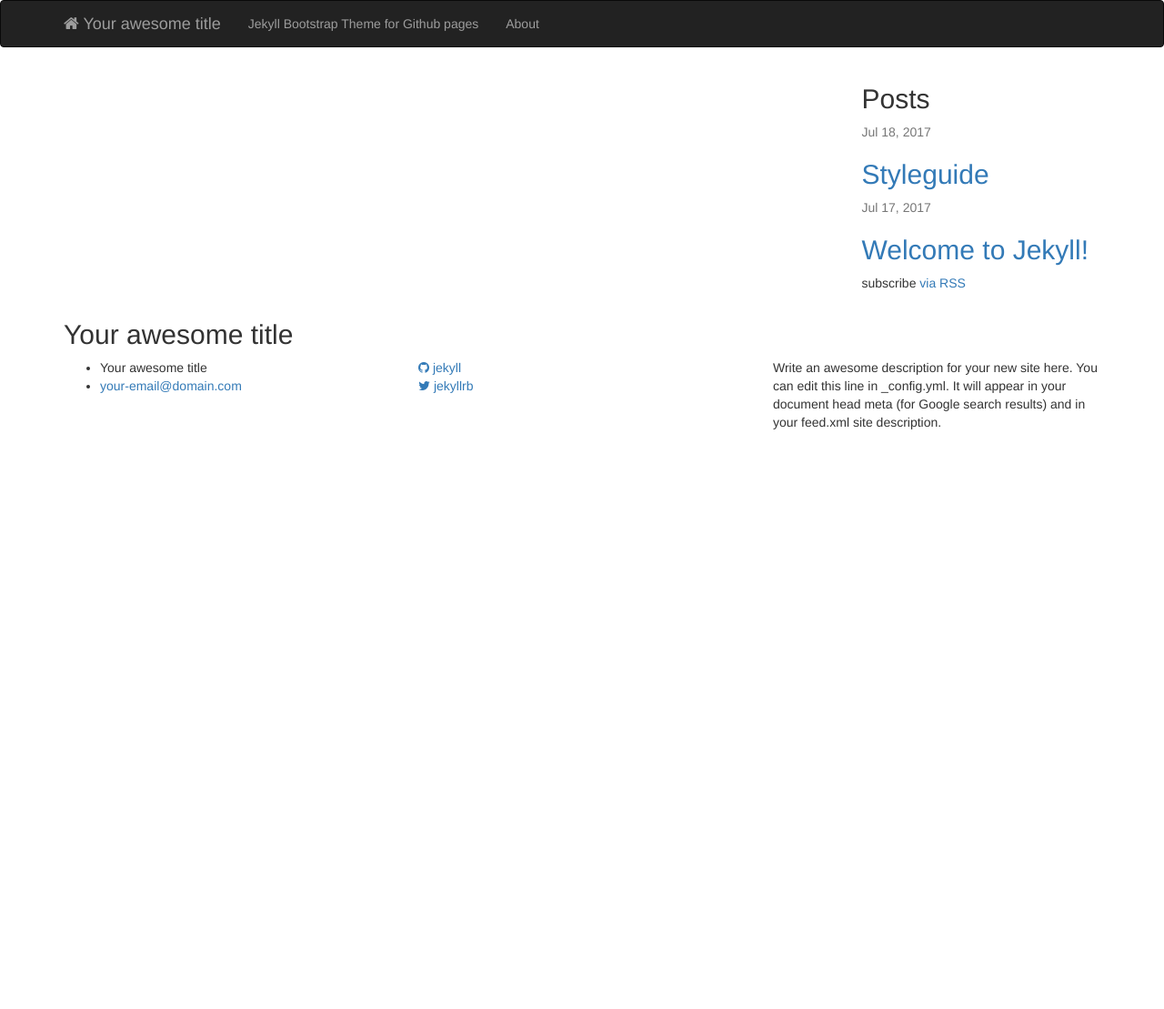
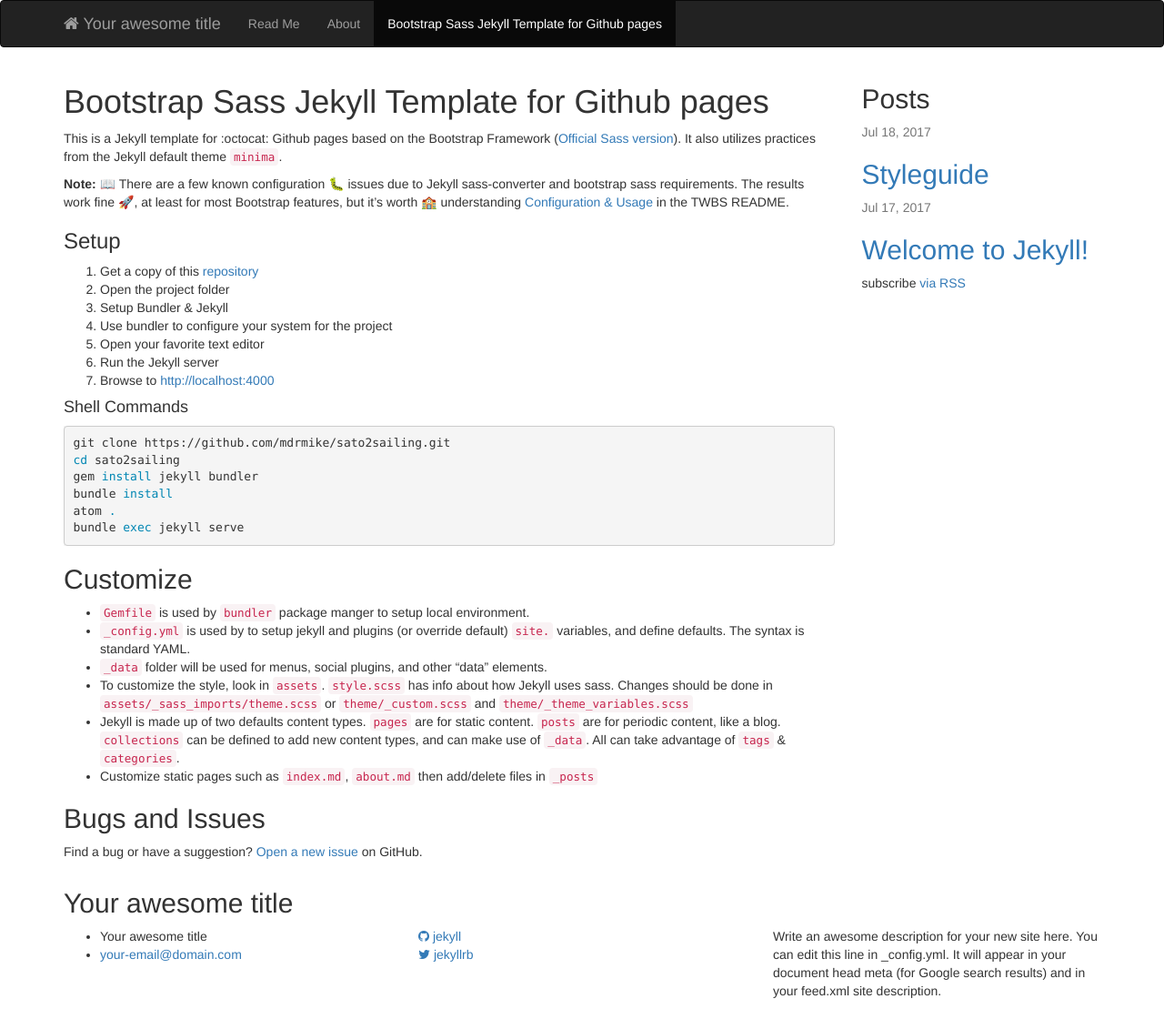
Before and after one commit to mdrmike/sato2sailing, a Jekyll site: the page built from index.md, in a window 1280 px wide. Shown: the whole page at 91% size. Built offline with Jekyll 4.4.1, drawn with Linux system fonts in a browser that asks for light colours; emoji names are drawn with the system emoji font; our own code applies the rules of GitHub Pages for plain Markdown files; before the commit the page ends 900 px from its top, so only the background shows below that.

Commit message:
:memo: Project documentation

````diff
--- a/index.md
+++ b/index.md
@@ -4,3 +4,43 @@
 # See: https://jekyllrb.com/docs/themes/#overriding-theme-defaults
 layout: home
 ---
+
+# Bootstrap Sass Jekyll Template for Github pages
+
+This is a Jekyll template for :octocat: Github pages based on the Bootstrap Framework ([Official Sass version](https://github.com/twbs/bootstrap-sass)).  It also utilizes practices from the Jekyll default theme `minima`.
+
+**Note:** :book: There are a few known configuration :bug: issues due to Jekyll sass-converter and bootstrap sass requirements.  The results work fine :rocket:, at least for most Bootstrap features, but it's worth :school: understanding [Configuration & Usage](https://github.com/twbs/bootstrap-sass/blob/v3.3.7/README.md) in the TWBS README.
+
+### Setup
+
+1.  Get a copy of this [repository]({{ site.github.repository_url }})
+1.  Open the project folder
+1.  Setup Bundler & Jekyll
+1.  Use bundler to configure your system for the project
+1.  Open your favorite text editor
+1.  Run the Jekyll server
+1.  Browse to [http://localhost:4000](http://localhost:4000)
+
+#### Shell Commands
+
+```sh
+git clone {{ site.github.clone_url }}
+cd {{ site.github.project_title }}
+gem install jekyll bundler
+bundle install
+atom .
+bundle exec jekyll serve
+```
+
+## Customize
+
+-   `Gemfile` is used by `bundler` package manger to setup local environment.
+-   `_config.yml` is used by to setup jekyll and plugins (or override default) `site.` variables, and define defaults.  The syntax is standard YAML.
+-   `_data` folder will be used for menus, social plugins, and other "data" elements.
+-   To customize the style, look in `assets`.  `style.scss` has info about how Jekyll uses sass.  Changes should be done in `assets/_sass_imports/theme.scss` or `theme/_custom.scss` and `theme/_theme_variables.scss`
+-   Jekyll is made up of two defaults content types.  `pages` are for static content. `posts` are for periodic content, like a blog.  `collections` can be defined to add new content types, and can make use of `_data`.  All can take advantage of `tags` & `categories`.
+-   Customize static pages such as `index.md`, `about.md` then add/delete files in `_posts`
+
+## Bugs and Issues
+
+Find a bug or have a suggestion? [Open a new issue]({{ site.github.issues_url }}) on GitHub.
````
Also changed, not shown: README.md.
